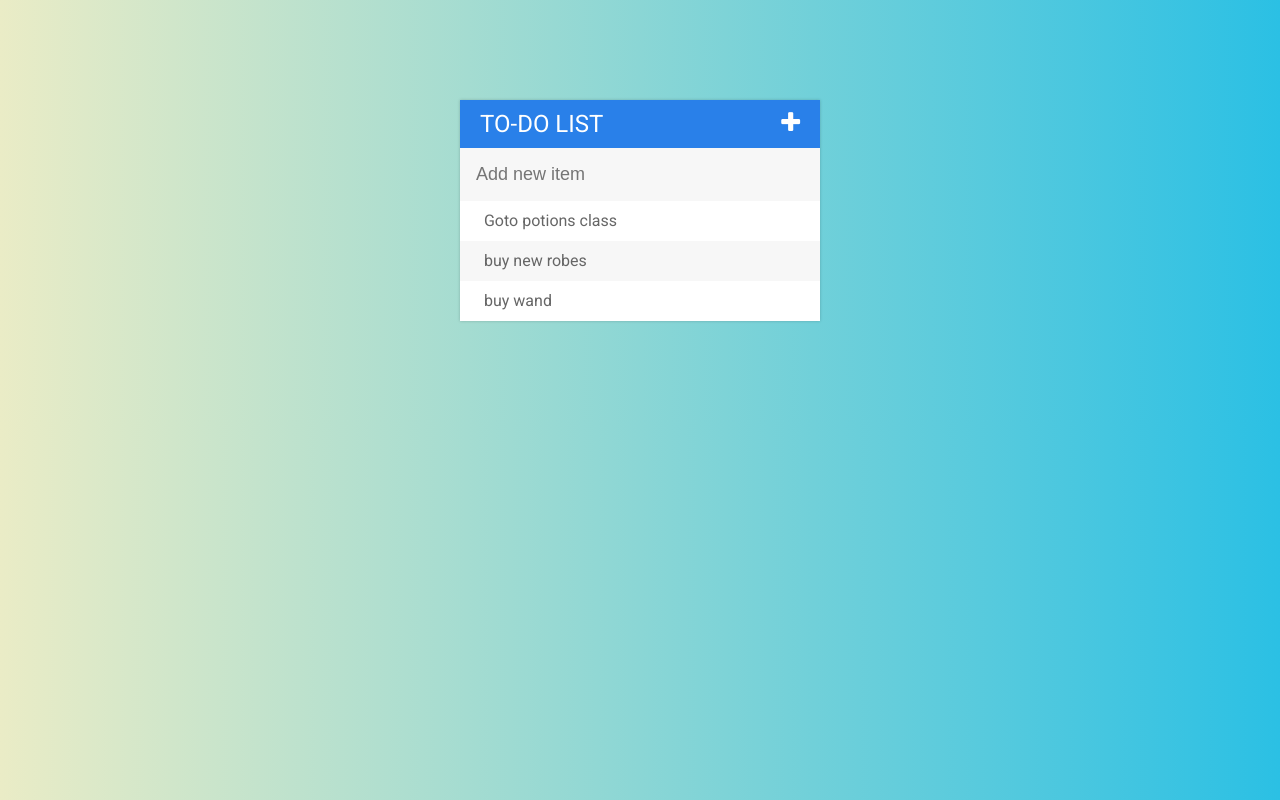
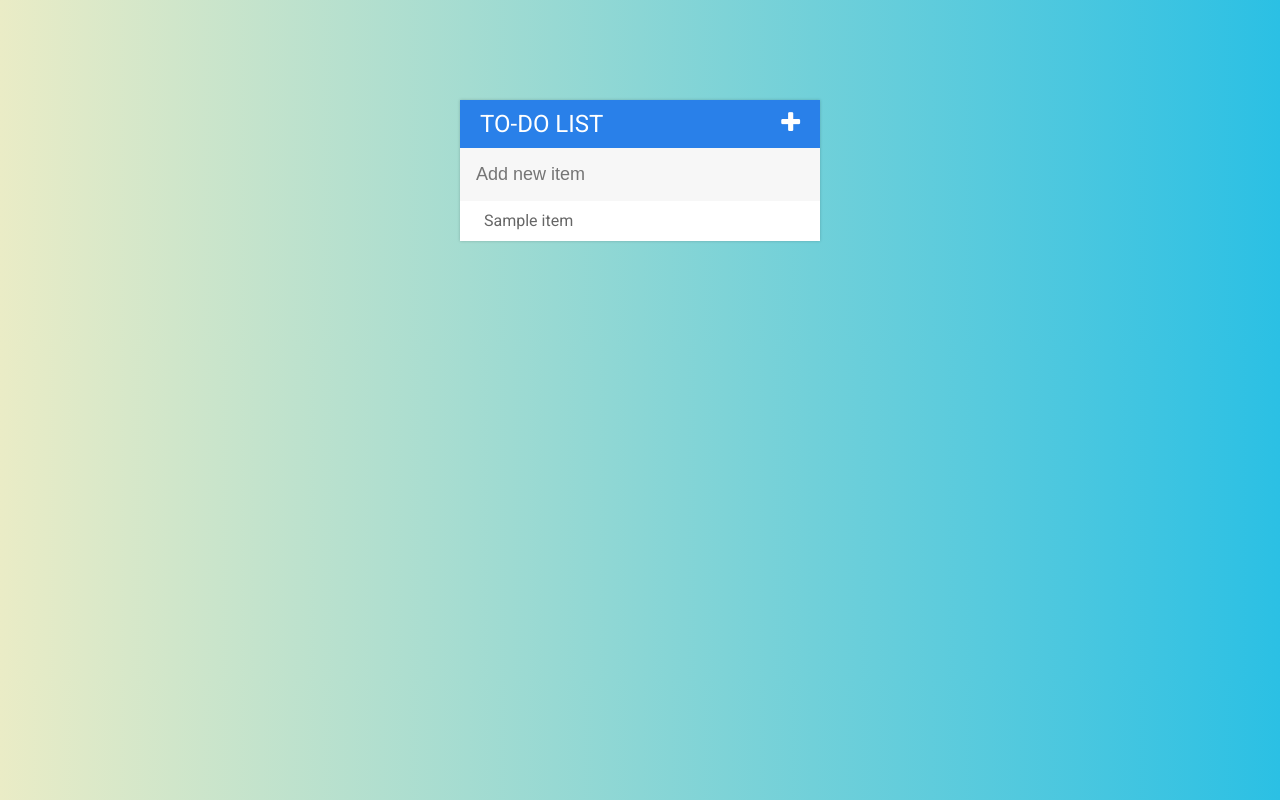
Before and after one commit to deepanshululla/todo-list, a plain HTML site: page index.html in a window 1280 px wide. Drawn offline with Linux system fonts and the light colour scheme.

Commit message:
adding chnages

```diff
--- a/index.html
+++ b/index.html
@@ -15,9 +15,8 @@
     <h1>To-Do list <span><i class="fa fa-plus" aria-hidden="true"></i></span></h1>
     <input type="text" name="" placeholder="Add new item" class="input-text">
     <ul class="ul-list">
-        <li><span class="del-btn"> <i class="fa fa-trash" aria-hidden="true"></i> </span> <span class='content-list'> Goto potions class </span> </li>
-        <li><span class="del-btn"> <i class="fa fa-trash" aria-hidden="true"></i> </span> <span class='content-list'> buy new robes </span> </li>
-        <li><span class="del-btn"> <i class="fa fa-trash" aria-hidden="true"></i> </span> <span class='content-list'> buy wand </span> </li>
+        <li><span class="del-btn"> <i class="fa fa-trash" aria-hidden="true"></i> </span> <span class='content-list'> Sample item </span> </li>
+
     </ul>
 
 </div>
```
Also changed, not shown: 1 other file.
